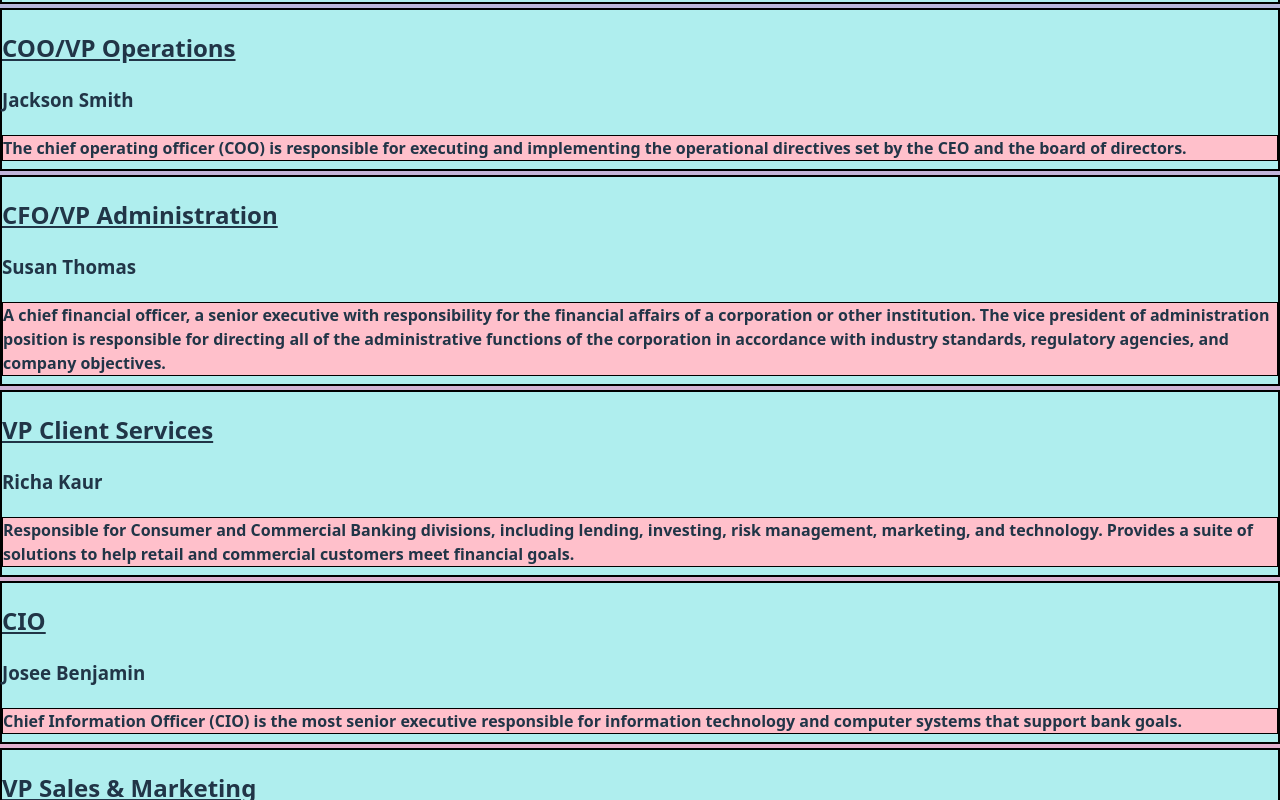
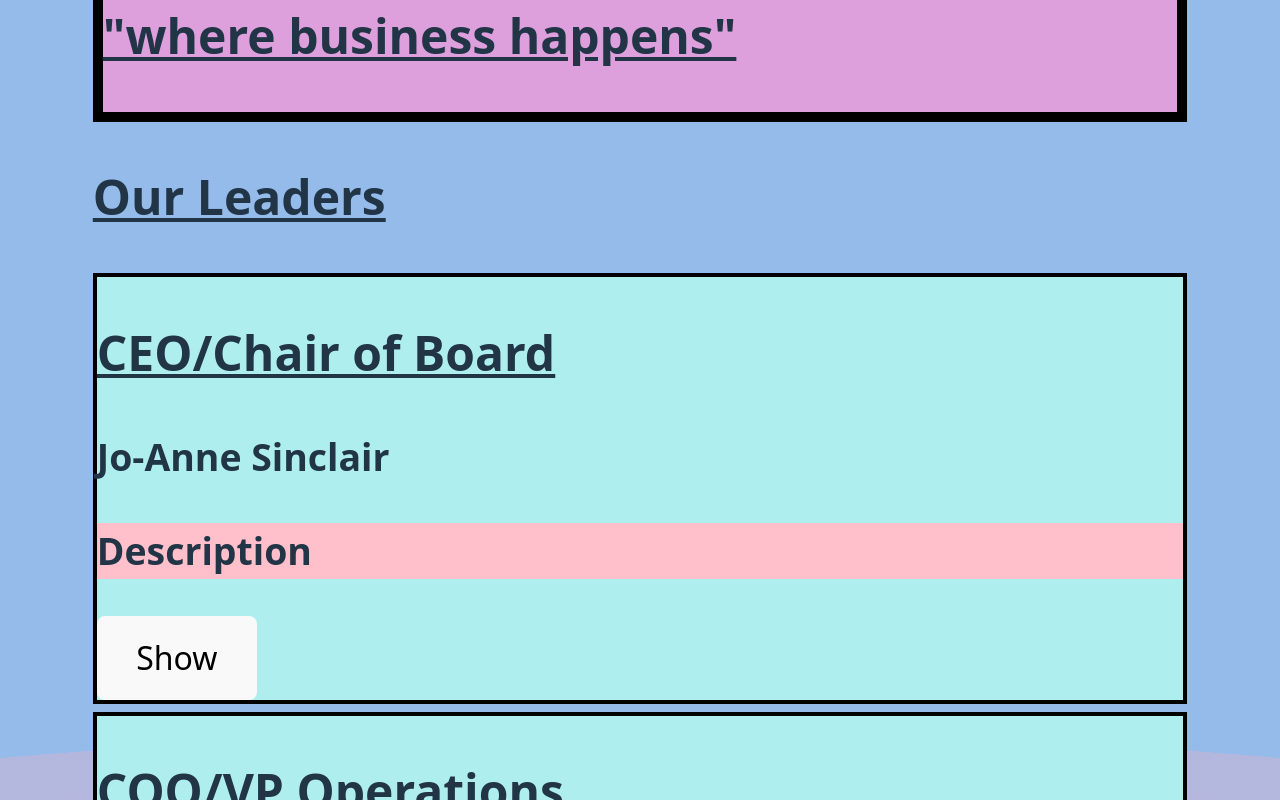
Before and after one commit to Amackenzie-hopke/lab-repo-fullstack-adryan, a React (Vite) app: page /organization in a window 1280 px wide. Shown: the part 580-1380 px from the top of the page. Built offline with nearby package versions, Linux system fonts and the light colour scheme; a web font is replaced by a local one.

Commit message:
Feat: Integrated search bar in employees page and expanding/contracting descriptions too the organization page using use state

```diff
--- a/src/App.css
+++ b/src/App.css
@@ -1,9 +1,3 @@
-body {
-  display: flex;
-  justify-content: center;
-  align-items: center;
-
-}
 
 
 .logo {
@@ -12,16 +6,22 @@ body {
   will-change: filter;
   transition: filter 300ms;
 }
-.logo:hover {
-  filter: drop-shadow(0 0 2em #646cffaa);
-}
-.logo.react:hover {
-  filter: drop-shadow(0 0 2em #61dafbaa);
-}
+
 
 
 /*css rule source:https://cssgradient.io/*/
 body{
   background: #EEAECA;
-background: radial-gradient(circle, rgba(238, 174, 202, 1) 56%, rgba(179, 183, 222, 1) 85%, rgba(148, 187, 233, 1) 0%);
+  background: radial-gradient(circle, rgba(238, 174, 202, 1) 56%, rgba(179, 183, 222, 1) 85%, rgba(148, 187, 233, 1) 0%);
+  display: flex;
+  justify-content: center;
+  align-items: flex-start;
+  padding: 2rem;
+
+
 }
+#root {
+  width: 90%;
+  max-width: 1200px;
+  font-size:2rem;
+}
--- a/src/components/Pages/Employees/Employees.css
+++ b/src/components/Pages/Employees/Employees.css
@@ -9,3 +9,8 @@ h4{
     margin-bottom: .5em;
     background: pink;
 }
+input{
+    width:100%;
+    height:2rem;
+    font-size: larger;
+}
--- a/src/components/Pages/Employees/Employees.tsx
+++ b/src/components/Pages/Employees/Employees.tsx
@@ -8,12 +8,27 @@ import { useState } from "react";
 
 /* main calls departmentList function using employee data*/
 export function EmployeePage(){
-// creates a search term item we will use to compare search to employees
+// creates a use state instance with a string we call query that will hold searches
+// and a function i called updatequery that we can use to re render our page with the updated state
+const [query, updateQuery] = useState("");
   return(
     <>
     <section>
     <h2>Employee Directory</h2>
-    <DepartmentList employees={employees}/>
+    {/*
+    - creates a input field which will be our searchbox on the dom
+    - uses the text string type
+    - value is set to our use state query variable to allow us to pass it off
+    - on change updates the pages state by calling update query with the search query value
+    */}
+    <input
+        id="searchBox"
+        type="text"
+        placeholder="Search here"
+        value={query}
+        onChange={(employee)=>updateQuery(employee.target.value)}
+    />
+    <DepartmentList employees={employees} query={query}/>
     </section>
     </>
   );
@@ -37,9 +52,16 @@ function SortEmployees(employees:Employee[]) {
 }
 /* function to create react elements dynamically using employee interface against employee data.
 utilizes sort employees function to seperate json logic from browser component logic.*/
-function DepartmentList({ employees }: { employees: Employee[]; }) {
+function DepartmentList({ employees,query }: { employees: Employee[];query:string; }) {
+    // filters employees by name or department string checking if it starts with the same as the query
+    const filteredEmployees = employees.filter(
+        (employee)=>
+            employee.name.toLowerCase().startsWith(query.toLowerCase()) ||
+            employee.department.toLowerCase().startsWith(query.toLowerCase())
+    );
 
-    const groupedEmployees = SortEmployees(employees);
+    // uses the sort employees function on our filtered employees
+    const groupedEmployees = SortEmployees(filteredEmployees);
 
 
     // for each department group found in sorted json push all of its employees as h4 elemnts too a employee jsx array container
--- a/src/components/Pages/Organizations/Organization.css
+++ b/src/components/Pages/Organizations/Organization.css
@@ -8,3 +8,6 @@ h4{
     border: .1em solid black;
     margin-bottom: .5em;
 }
+.description-header{
+    background-color: pink;
+}
--- a/src/components/Pages/Organizations/Organization.tsx
+++ b/src/components/Pages/Organizations/Organization.tsx
@@ -1,6 +1,30 @@
 import organizations from '../../../assets/data/Organization/Organization.json'
 import './Organization.css'
 import type {Organization} from '../../../assets/data/Organization/OrganizationInterface'
+import { useState } from "react"
+
+// creates a new function to use a boolean use state to expand and contract descriptions
+function OrgDescription({org}: {org:Organization}) {
+    // inititalizes our use state hook with a false value
+    const [toggleDescription,setToggle] = useState(false);
+    return (
+        <>
+        {
+            // on button click call set toggle to update toggle description
+            // creates hide and show text for buttons associated with the boolean states
+            // display the orgs description when toggle description is true (show)
+        }
+        <button onClick={()=>setToggle(!toggleDescription)}>
+           {toggleDescription ?"Hide":"Show"}
+        </button>
+        {toggleDescription &&<h4>{org.description}</h4>}
+        </>
+    );
+}
+
+
+
+
 
 const Orgs = organizations.map((org:Organization)=>
     <div className= "OrganizationProfile">
@@ -10,16 +34,21 @@ const Orgs = organizations.map((org:Organization)=>
             <h3>
             {org.name}
             </h3>
-            <h4>
-            {org.description}
-            </h4>
+            <div>
+                <h3 className='description-header'>
+                    Description
+                </h3>
+                <OrgDescription org={org} />
+            </div>
+
     </div>
 );
+
 
 export function OrganizationPage (){
     return(
         <>
-        <section className = 'Organization List'>
+        <section className = 'Organization-List'>
         <h2>
             Our Leaders
         </h2>
@@ -32,9 +61,4 @@ export function OrganizationPage (){
 
 
 
-
-
-
-
-
 export default OrganizationPage
--- a/src/index.css
+++ b/src/index.css
@@ -2,11 +2,9 @@
   font-family: system-ui, Avenir, Helvetica, Arial, sans-serif;
   line-height: 1.5;
   font-weight: 400;
-
   color-scheme: light dark;
   color: rgba(255, 255, 255, 0.87);
   background-color: #242424;
-
   font-synthesis: none;
   text-rendering: optimizeLegibility;
   -webkit-font-smoothing: antialiased;
@@ -24,6 +22,7 @@ a:hover {
 
 body {
   margin: 0;
+
 }
 
 h1 {
```
